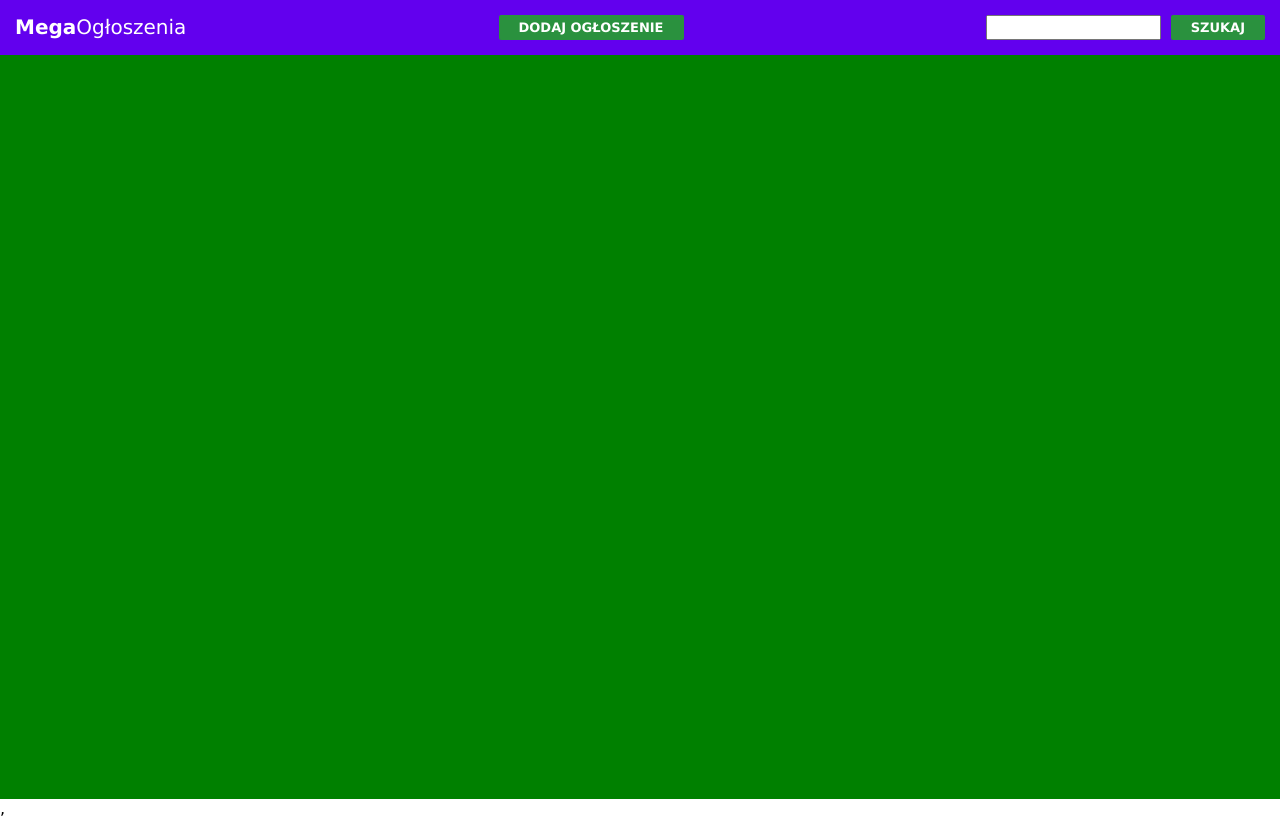
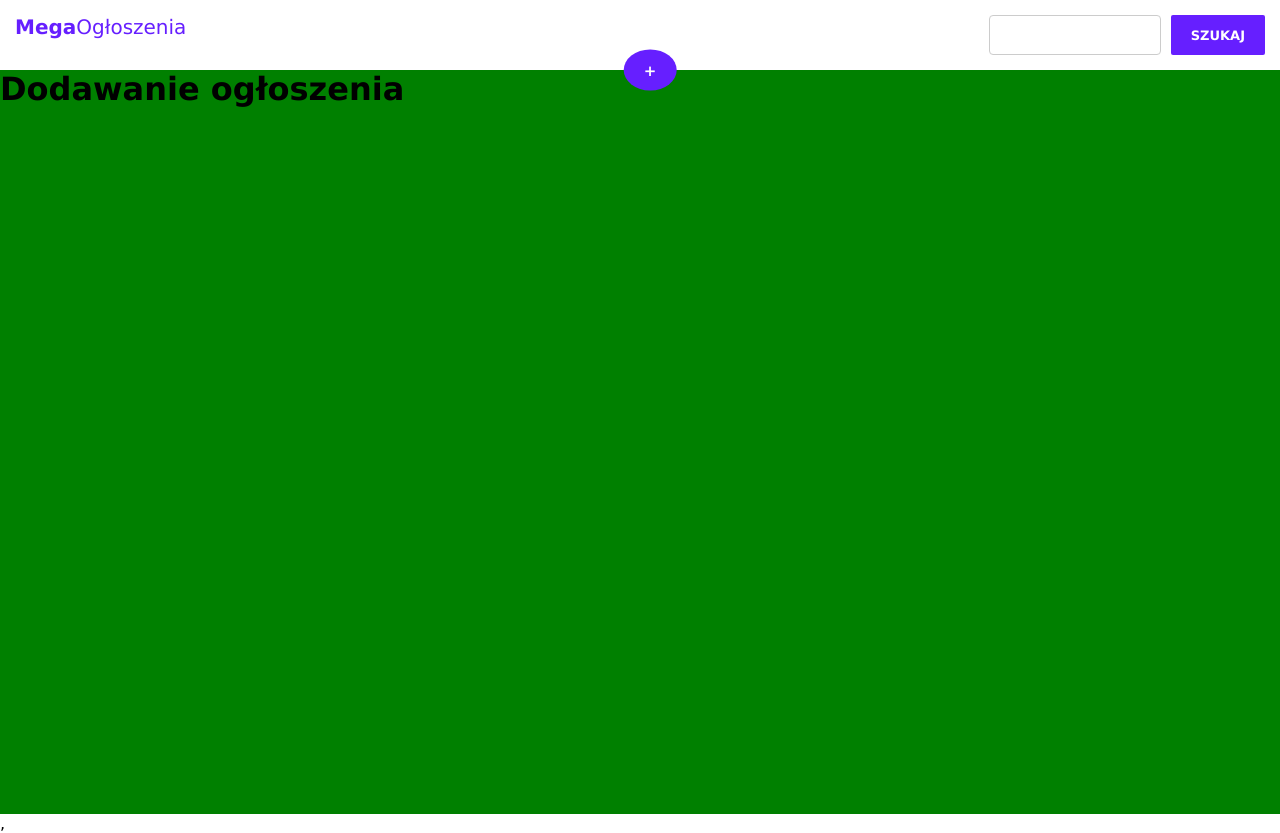
Before and after one commit to maciej-szeremeta/Map-FE, a React (Create React App) app: page /add in a window 1280 px wide. Built offline with nearby package versions, Linux system fonts and the light colour scheme.

Commit message:
React router integrated and style for button-like links fixed.

```diff
--- a/src/App.css
+++ b/src/App.css
@@ -6,20 +6,22 @@
 }
 
 header {
-  background-color: #6200ee;
+  background-color: #fff;
   padding: 15px;
   color: #fff;
   display: flex;
   justify-content: space-between;
+  position: relative;
 }
 header h1 {
   font-size: 20px;
   font-weight: normal;
+  color: #661fff;
 }
 
-button {
+button,a {
   border: none;
-  background-color: #2a913e;
+  background-color: #661fff;
   text-transform: uppercase;
   color: #fff;
   font-weight: 600;
@@ -27,19 +29,62 @@ button {
   padding: 5px 20px;
   border-radius: 2px;
   margin-left: 10px;
+  box-shadow: 2px 16px 22px -28px rgba(66, 68, 90, 1);
+  text-decoration: none;
+}
+.addButton {
+  box-sizing: border-box;
+  font-size: 15px;
+  font-weight: 800;
+  text-transform: uppercase;
+  border-radius: 50%;
+  padding: 16 0;
+  height: calc(56px - 15px);
+  position: absolute;
+  top: 100%;
+  left: 50%;
+  transform: translate(-50%, -50%);
+  z-index: 1000;
+  cursor: pointer;
+  display: flex;
+  justify-content: center;
+  align-items: center;
+  box-shadow: 2px 16px 22px -28px rgba(66, 68, 90, 1);
 }
 
-
-.search{
-   display: flex;
-   justify-content: space-between;
+.search {
+  display: flex;
+  justify-content: space-between;
 }
 
-main{
-   background-color: green;
-   height: calc(100vh - 56px);
+main {
+  background-color: green;
+  height: calc(100vh - 56px);
 }
 
-.leaflet-container{
+.leaflet-container {
   height: calc(100vh - 56px);
 }
+
+input {
+  border: 1px solid #ccc ;
+  outline: none;
+  border-radius: 4px;
+  font-size: 12px;
+  padding: 12px 8px 12px 12px;
+  transition: 0.1s;
+}
+input:valid{
+  border-color: red;
+}
+input::placeholder{
+  font-size: 12px;
+}
+
+input:hover{
+  border:1px solid #888;
+}
+
+input:focus{
+  border: 1px solid #661fff;
+}
--- a/src/App.tsx
+++ b/src/App.tsx
@@ -6,6 +6,7 @@ import {
 } from 'react-router-dom';
 import { Header, } from './components/layout/Header';
 import { Map, } from './components/Map/Map';
+import { AddForm, } from './components/AddForm/AddForm';
 
 export function App() {
   return (
@@ -14,7 +15,7 @@ export function App() {
       <main>
         <Routes>
           <Route path='/' element={<Map/>} />
-          {/* <Route path='/add' element={<AdFrom />} /> */}
+          <Route path='/add' element={<AddForm />} />
         </Routes>
       </main>
     </>
--- /dev/null
+++ b/src/components/AddForm/AddForm.tsx
@@ -0,0 +1,9 @@
+import React from 'react';
+
+export function AddForm() {
+  return (
+    <form>
+      <h1>Dodawanie ogłoszenia</h1>
+    </form>
+  );
+};
--- a/src/components/common/Button.tsx
+++ b/src/components/common/Button.tsx
@@ -1,13 +1,15 @@
 /* eslint-disable react/button-has-type */
+
 import React from 'react';
+import { Link, } from 'react-router-dom';
 
 interface Props{
-  text: string
-  type?:'button' | 'submit' | 'reset' | undefined
+  text: string;
+  type?: 'button' | 'submit' | 'reset' | undefined;
+  className?: string;
+  to?: string;
 }
 
-export function Button({ text, type, }:Props) {
-  return (
-    <button type={type}>{ text }</button>
-  );
+export function Button({ text, type = 'button', className, to, }: Props) {
+  return to? <Link to={to} className={className}>{text}</Link>: <button type={type} className={className}>{text}</button>;
 };
--- a/src/components/layout/Header.tsx
+++ b/src/components/layout/Header.tsx
@@ -22,10 +22,14 @@ export function Header() {
     <h1>
       <strong>Mega</strong>Ogłoszenia
     </h1>
-    <Button text='Dodaj Ogłoszenie' type='button'/>
+    <Button text='+' type='button' className='addButton' to='/add'/>
     <form className='search' onSubmit={setStageFormLocalState}>
-      <input type='text' value={searchInput} onChange={e =>
-        setSearchInput(e.target.value)} />
+      <input
+        type='text'
+        value={searchInput}
+        onChange={e =>
+          setSearchInput(e.target.value)}
+        required />
       <Button text='Szukaj' type='submit'/>
     </form>
   </header>
```
